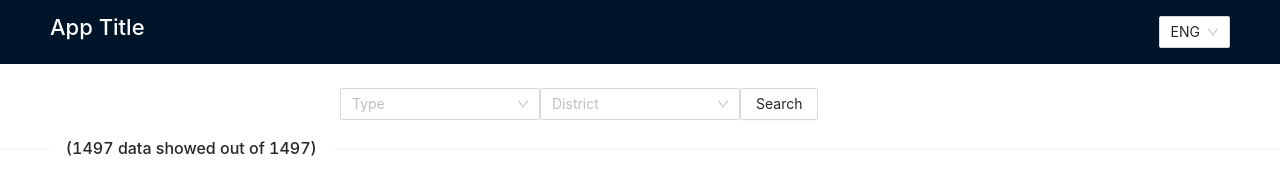
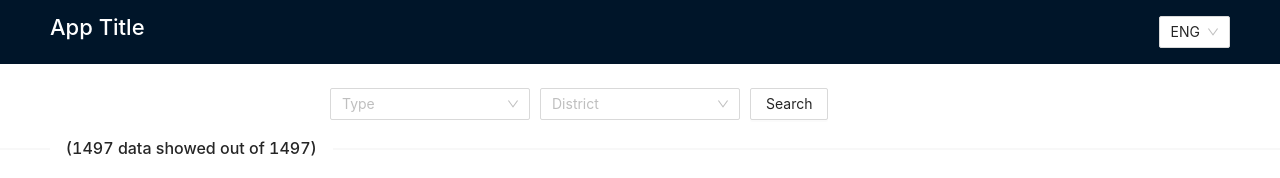
Before and after one commit to mrron313/vuejs-listings-details-view, a Vue app: page / in a window 1280 px wide. Shown: the top 178 px of the page. Built offline with nearby package versions, Linux system fonts and the light colour scheme; what @fawmi/vue-google-maps would draw is missing.

Commit message:
margin fixes on search bar

```diff
--- a/src/views/Home.vue
+++ b/src/views/Home.vue
@@ -1,6 +1,6 @@
 <template>
   <!-- Search Fields -->
-  <a-row type="flex" justify="center" align="center">
+  <a-row type="flex" justify="center" align="center" :style="{ display: 'flex', gap: '10px' }">
     <a-col :style="{ width: '200px' }" :order="1">
       <a-select
         ref="select"
```
